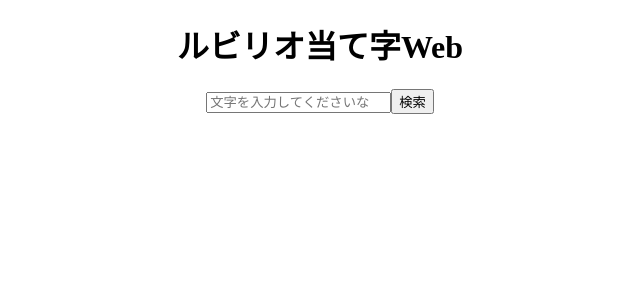
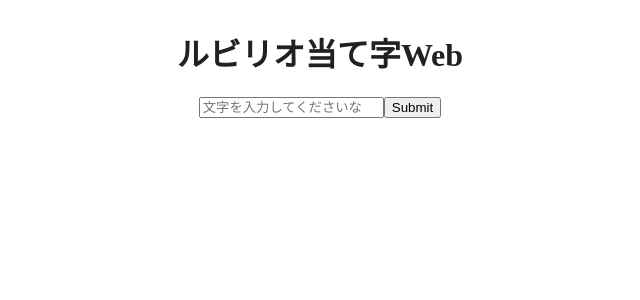
Before and after one commit to satoshin-des/RubilioWeb, a Nuxt app: page / in a window 1280 px wide. Shown: the top 300 px of the page, without its empty margins (320-960 px from the left). Built offline with nearby package versions, Linux system fonts and the light colour scheme.

Commit message:
Modified v-cards

```diff
--- a/app/app.vue
+++ b/app/app.vue
@@ -1,5 +1,5 @@
 <template>
-  <div>
+  <v-app>
     <NuxtPage />
-  </div>
+  </v-app>
 </template>
--- a/app/assets/data.json
+++ b/app/assets/data.json
@@ -8,5 +8,10 @@
         "char": "世界",
         "read": "ザ・ワールド",
         "cite": "ジョジョの奇妙な冒険"
+    },
+    {
+        "char": "星の白金",
+        "read": "スタープラチナ",
+        "cite": "ジョジョの奇妙な冒険"
     }
 ]
--- a/app/components/Term.vue
+++ b/app/components/Term.vue
@@ -18,7 +18,7 @@ defineProps({
 </script>
 
 <template>
-    <v-card class="mx-auto" max-width="344" variant="outlined">
+    <v-card class="mx-auto" max-width="100%" variant="outlined">
         <v-card-item>
             <v-card-title>{{ char }}</v-card-title>
             <v-card-subtitle>{{ ruby }}</v-card-subtitle>
--- a/app/pages/index.vue
+++ b/app/pages/index.vue
@@ -34,9 +34,9 @@ const filteredData = computed(() => {
     <h1 style="text-align: center;">ルビリオ当て字Web</h1>
     <div style="text-align: center;">
         <input type="text" id="inputStr" v-model="inputText" placeholder="文字を入力してくださいな" @keyup.enter="search" />
-        <button v-on:click="search">検索</button>
+        <button v-on:click="search">Submit</button>
     </div>
-    <div v-for="value in filteredData" :key="value.read" style="margin-left: auto; margin-right: auto;">
+    <div v-for="value in filteredData" :key="value.read" class="mb-3" style="display: flex; justify-content: center;">
         <Term :char="value.char" :ruby="value.read" :cite="value.cite" />
     </div>
 </template>
```
